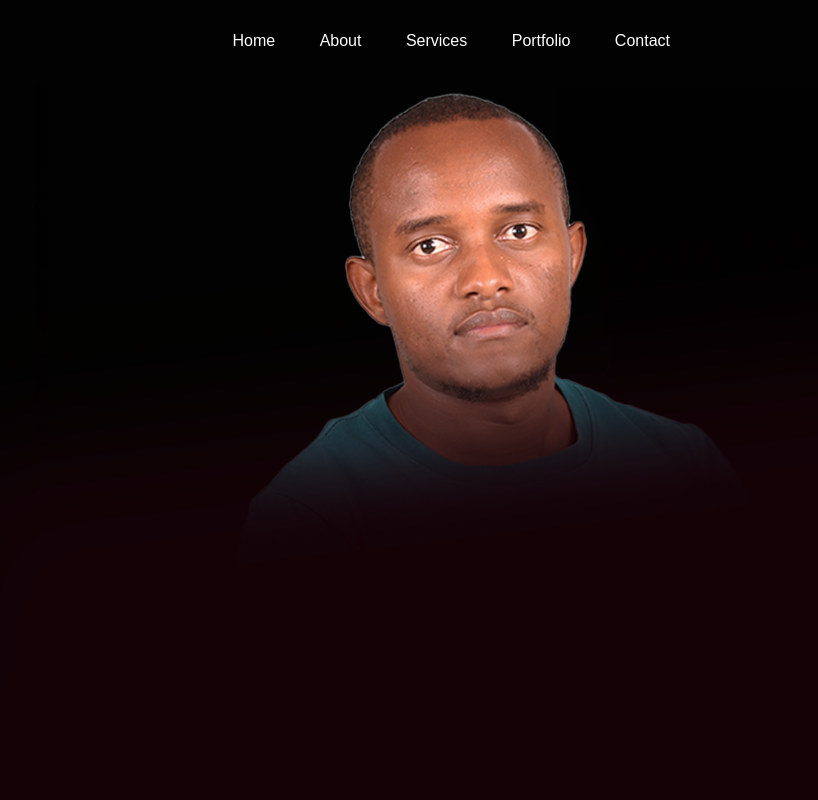
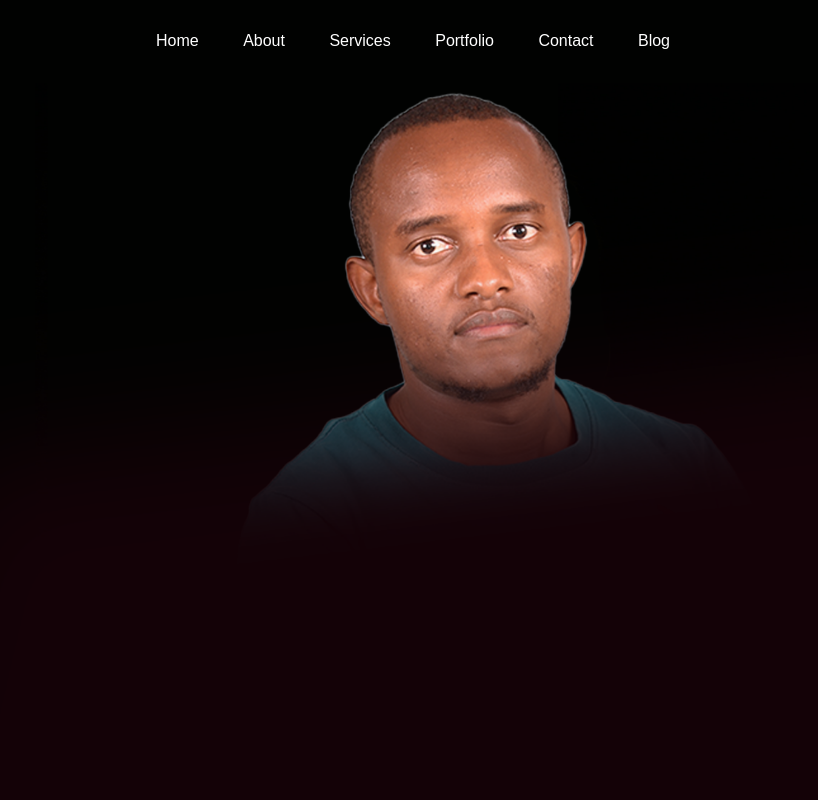
Before and after one commit to ricoom/ricoom.github.io, a plain HTML site: page index.html in a window 1280 px wide. Shown: the top 800 px of the page, 462-1280 px from the left. Drawn offline with Linux system fonts and the light colour scheme.

Commit message:
blog
blog menu added

```diff
--- a/index.html
+++ b/index.html
@@ -20,6 +20,7 @@
                     <li><a href="#services">Services</a></li>
                     <li><a href="#portfolio">Portfolio</a></li>
                     <li><a href="#contact">Contact</a></li>
+                    <li><a href="https://funhubkenya.blogspot.com/">Blog</a></li>
                     <i class="fa fa-close" onclick="closeMenu()"></i>
                 </ul>
                 <i class="fa fa-bars" onclick="openMenu()"></i>
```
